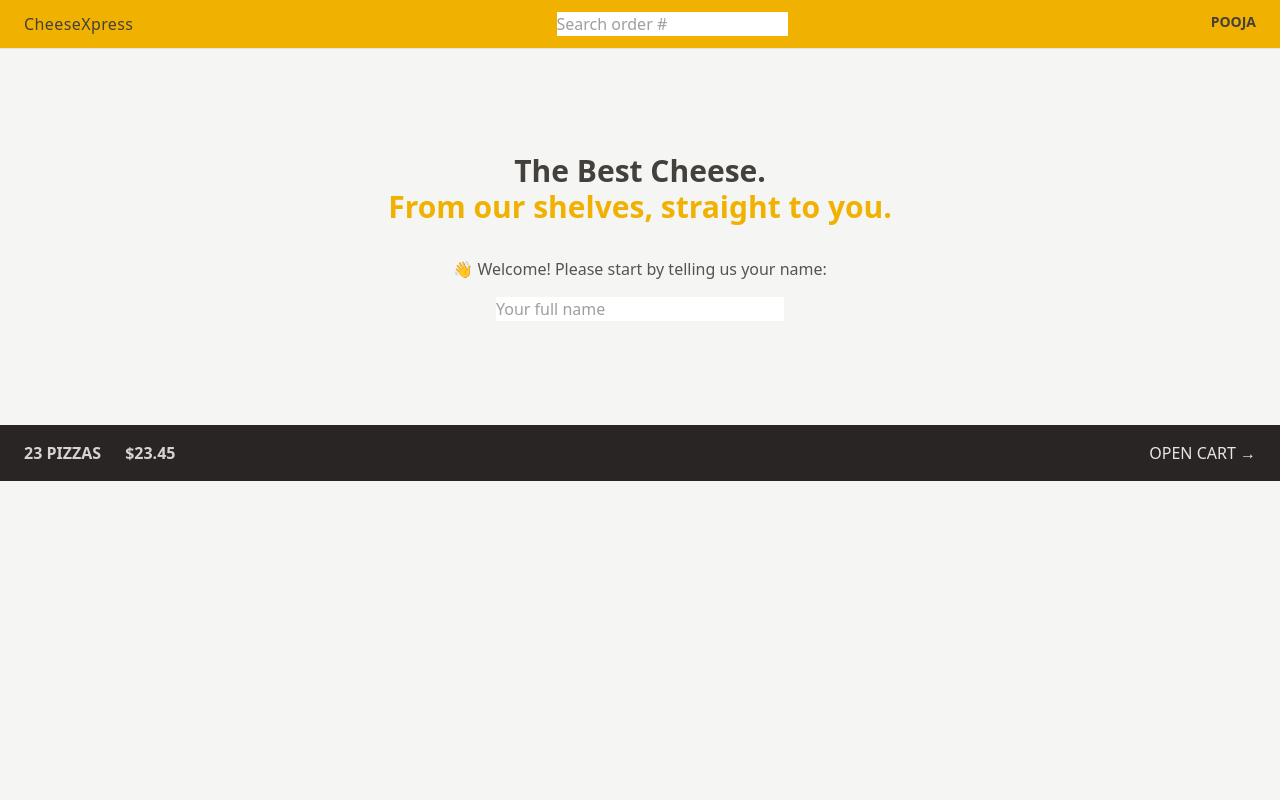
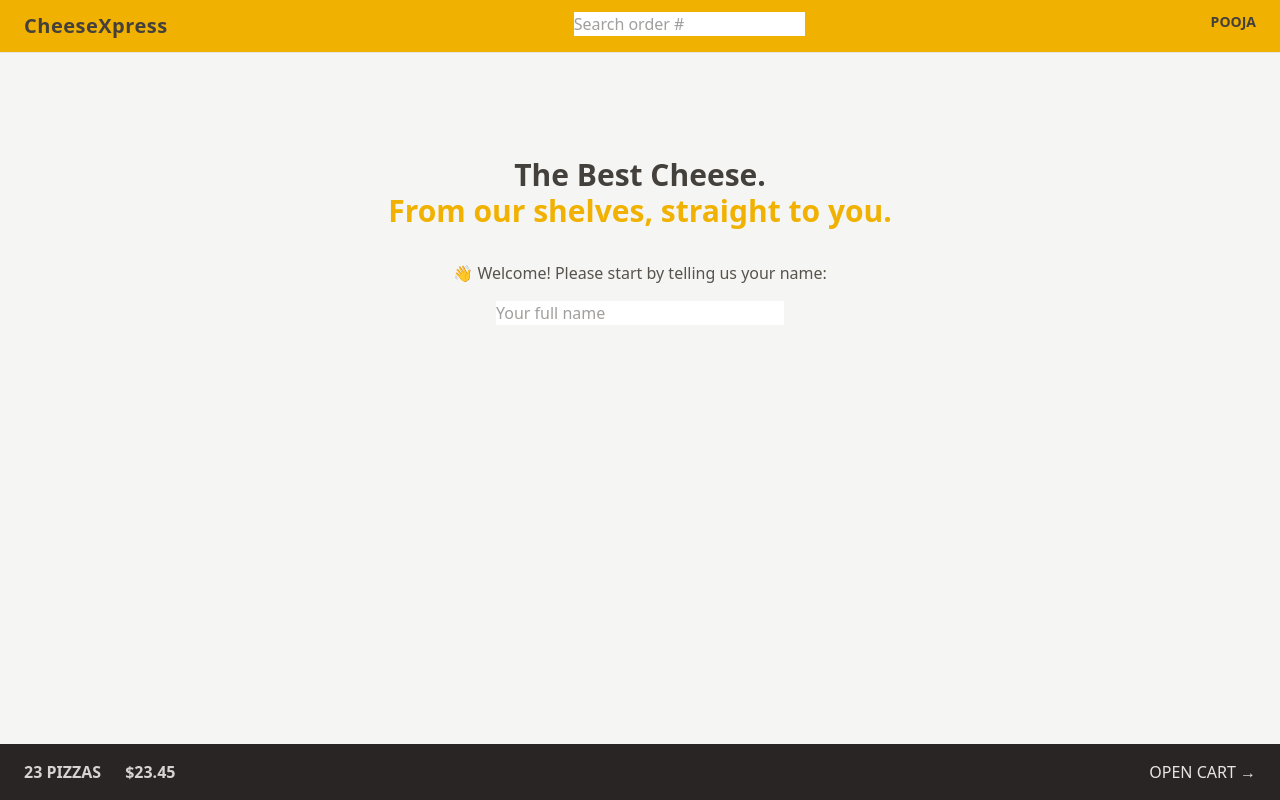
Before and after one commit to pooja-pimpalshende/cheeseXpress, a React (Vite) app: page / in a window 1280 px wide. Built offline with nearby package versions, Linux system fonts and the light colour scheme.

Commit message:
Styling - grid app level

```diff
--- a/src/App.jsx
+++ b/src/App.jsx
@@ -1,18 +1,20 @@
-import { Outlet } from "@tanstack/react-router";
-import Header from "./ui/Header";
-import CartOverview from "./features/cart/CartOverview";
-import { useIsFetching } from "@tanstack/react-query";
-import Loader from "./ui/Loader";
+import { Outlet } from '@tanstack/react-router';
+import Header from './ui/Header';
+import CartOverview from './features/cart/CartOverview';
+import { useIsFetching } from '@tanstack/react-query';
+import Loader from './ui/Loader';
 
 function App() {
   const isFectching = useIsFetching();
   return (
-    <div className="layout">
+    <div className="grid h-screen grid-rows-[auto_1fr_auto]">
       {isFectching > 0 && <Loader />}
       <Header />
-      <main>
-        <Outlet />
-      </main>
+      <div className="overflow-scroll">
+        <main className="mx-auto max-w-3xl">
+          <Outlet />
+        </main>
+      </div>
       <CartOverview />
     </div>
   );
--- a/src/ui/Header.jsx
+++ b/src/ui/Header.jsx
@@ -5,7 +5,7 @@ import Username from '../features/user/UserName';
 function Header() {
   return (
     <header className="flex justify-between border-b border-stone-200 bg-yellow-500 px-4 py-3 uppercase sm:px-6">
-      <Link to="/" className="tracking-wide capitalize">
+      <Link to="/" className="text-xl font-semibold tracking-wide capitalize">
         CheeseXpress
       </Link>
 
```
